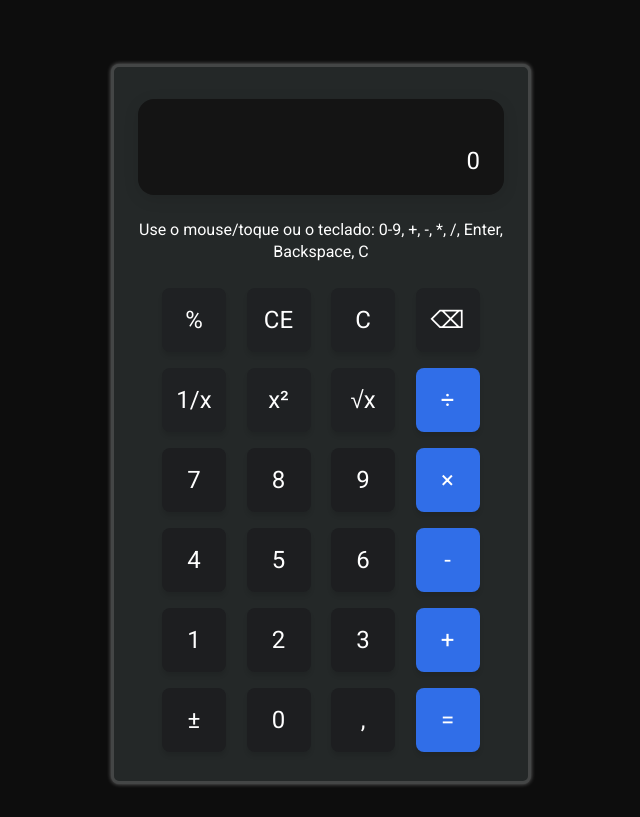
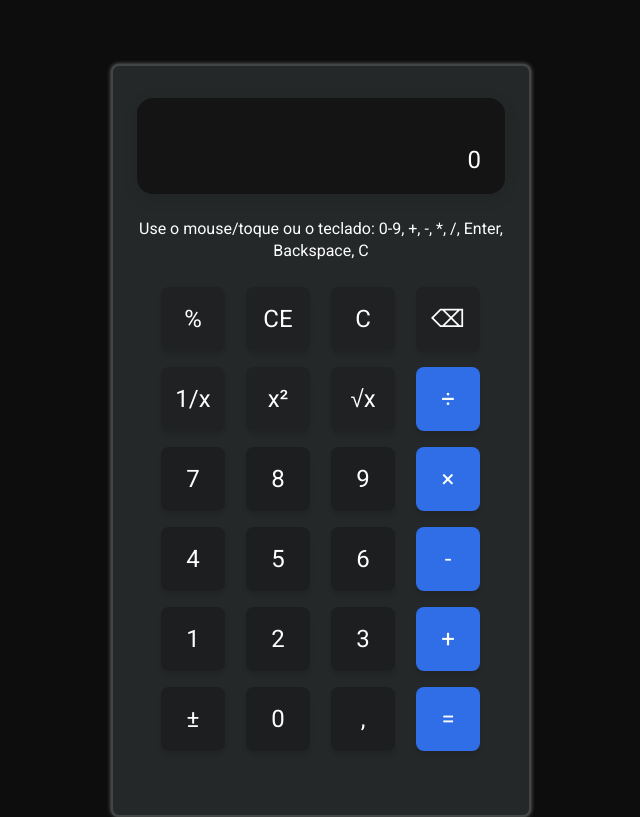
Before and after one commit to givanyo/angular-signals-calculator, an Angular app: page / in a window 1280 px wide. Shown: the whole page, without its empty margins (319-959 px from the left). Built offline with nearby package versions, Linux system fonts and the light colour scheme.

Commit message:
style: mudancas no estilo da calculadora

```diff
--- a/src/app/calculator/calculator.css
+++ b/src/app/calculator/calculator.css
@@ -3,18 +3,16 @@
   flex-direction: column;
   gap: 24px;
   max-width: 26.25rem;
-  max-height: 45rem;
   height: max-content;
-
   background-color: hsl(180, 5%, 15%);
   padding-inline: 1.5rem;
   padding-block: 2rem;
+  padding-bottom: 4rem;
   margin: 0 auto;
   margin-top: 4rem;
   box-shadow: 0 0 4px 0 rgba(255, 255, 255, 0.4);
   border-radius: 0.5rem;
-  border: 3px solid rgba(91, 90, 90, 0.6);
-
+  border: 2px solid rgba(91, 90, 90, 0.6);
 }
 .keypad {
   display: grid;
```
